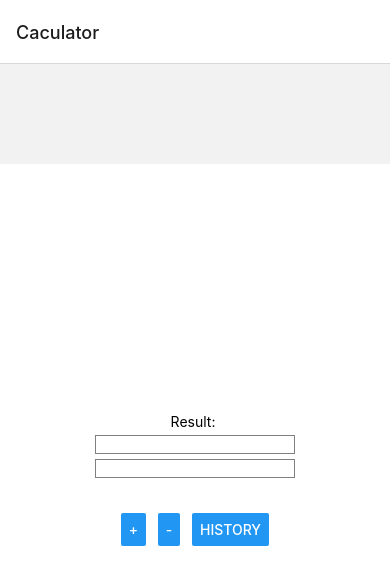
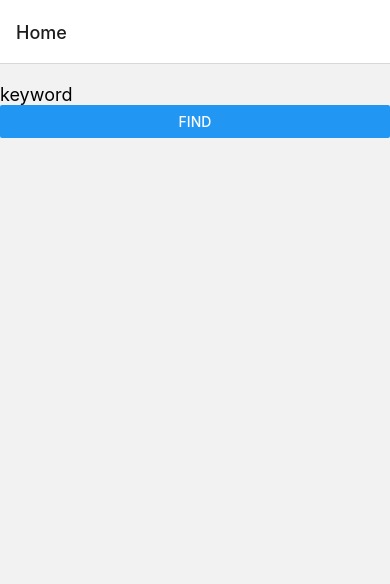
Before and after one commit to SProkopios/mobiiliohjelmointi, a React Native app: screen /Home in a window 390 px wide. Shown: the top 584 px of the page. Built offline with nearby package versions, Linux system fonts and the light colour scheme.

Commit message:
Tehtävä 6

```diff
--- a/App.js
+++ b/App.js
@@ -9,8 +9,7 @@ export default function App() {
   return (
     <NavigationContainer>
       <Stack.Navigator>
-      <Stack.Screen name="Caculator" component={HomeScreen} />
-      <Stack.Screen name="History" component={SettingScreen} />
+      <Stack.Screen name="Home" component={HomeScreen} />
       </Stack.Navigator>
     </NavigationContainer>
   );
--- a/HomeScreen.js
+++ b/HomeScreen.js
@@ -1,78 +1,38 @@
-import { StatusBar } from 'expo-status-bar';
+
 import React, { useEffect, useState } from 'react';
-import { StyleSheet, Text, View, Button, TextInput, FlatList } from 'react-native';
+import { StyleSheet, Text, View, Button, TextInput, FlatList, Image } from 'react-native';
 
 export default function HomeScreen({ navigation }) {
-    const [textone, setTextone] = useState('');
-    const [texttwo, setTexttwo] = useState('');
-    const [answer, setAnswer] = useState();
-    const [operator, setOperator] = useState('');
-    const [data, setData] = useState([]);
+    const [keyword, setKeyword] = useState('');
+    const [repositories, setRepositories] = useState([]);
 
-    useEffect(() => {
-      if (answer !== undefined) {
-        let text = textone + " " + operator + " "  + texttwo + " = " + answer;
-        setData([...data, { key: text }]);
-        setTextone("");
-        setTexttwo("");
+    const getRepositories = () => {
+      fetch(`https://www.themealdb.com/api/json/v1/1/filter.php?i=${keyword}`)
+      .then(response => response.json())
+      .then(data => setRepositories(data.meals))
+      .catch(error => {
+        Alert.alert('Error', error);
+        });
       }
-    }, [answer])
 
-    const add = () => {
-      setAnswer(parseInt(textone) + parseInt(texttwo));
-      setOperator("+");
-    }
-
-    const unadd = () => {
-      setAnswer(parseInt(textone) - parseInt(texttwo));
-      setOperator("-");
-    }
 
     return (
-        <View style={styles.container}>
-          <Text>Result: {answer}</Text>
-          <TextInput keyboardType='numeric' style={styles.input} onChangeText={textone => setTextone(textone)} value={textone} />
-          <TextInput keyboardType='numeric' style={styles.inputtwo} onChangeText={texttwo => setTexttwo(texttwo)} value={texttwo} />
-          <View style={styles.buttons}>
-            <Button onPress={add} title="+" />
-            <Button onPress={unadd} title="-" />
-            <Button title="History" onPress={() => navigation.navigate('History', {data})} />
-          </View>
-        </View>
+      <View style={{marginTop: 20, marginBottom: 60}}>
+      <FlatList
+        data={repositories}
+        keyExtractor={(item, index) => index.toString()}
+        renderItem={({item}) =>
+        <View>
+          <Text style={{fontSize: 18, fontWeight: "bold"}}>{item.strMeal}</Text>
+          <Image style={{ width: 50, height: 50}} source={{ uri: item.strMealThumb}} />
+        </View>}/>
+        <TextInput
+          style={{fontSize: 18, width: 200}}
+          placeholder='keyword'
+          value={keyword}
+          onChangeText={text => setKeyword(text)}
+        />
+        <Button title="Find" onPress= {getRepositories} />
+      </View>
       );
     }
-    const styles = StyleSheet.create({
-        container: {
-          flex: 1,
-          backgroundColor: '#fff',
-          alignItems: 'center',
-          justifyContent: 'center',
-          marginTop: 100
-        },
-        input: {
-          marginTop: 5,
-          marginBottom: 5,
-          width: 200,
-          borderColor: 'gray',
-          borderWidth: 1
-        },
-        inputtwo: {
-          marginTop: 0,
-          marginBottom: 5,
-          width: 200,
-          borderColor: 'gray',
-          borderWidth: 1
-        },
-        buttons: {
-          flexDirection: 'row',
-          justifyContent: 'space-around',
-          width: 160,
-          marginTop: 30,
-          marginBottom: 50
-          },
-          title: {
-            fontSize: 18,
-            color: "#0000FF",
-            fontWeight: "bold"
-          }
-      });
```
